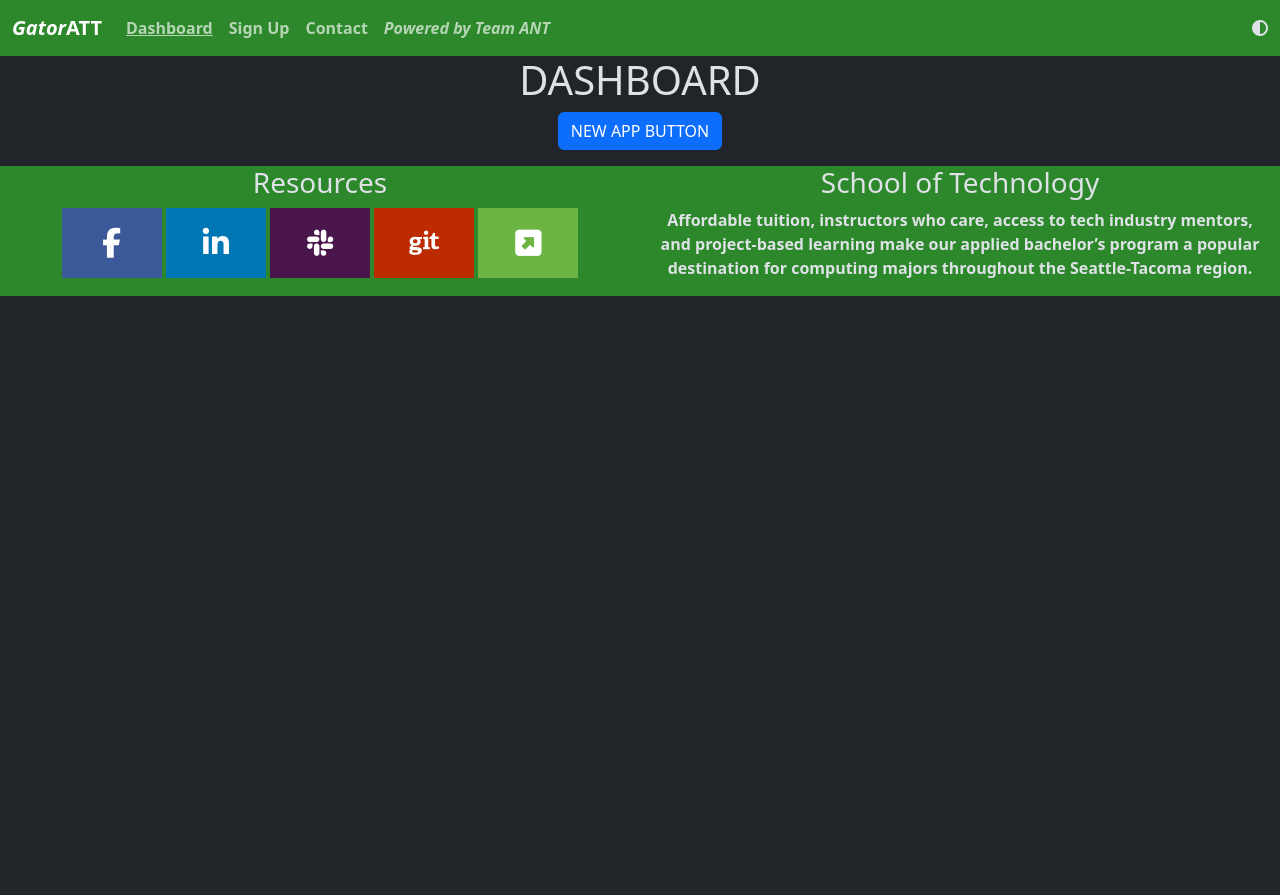
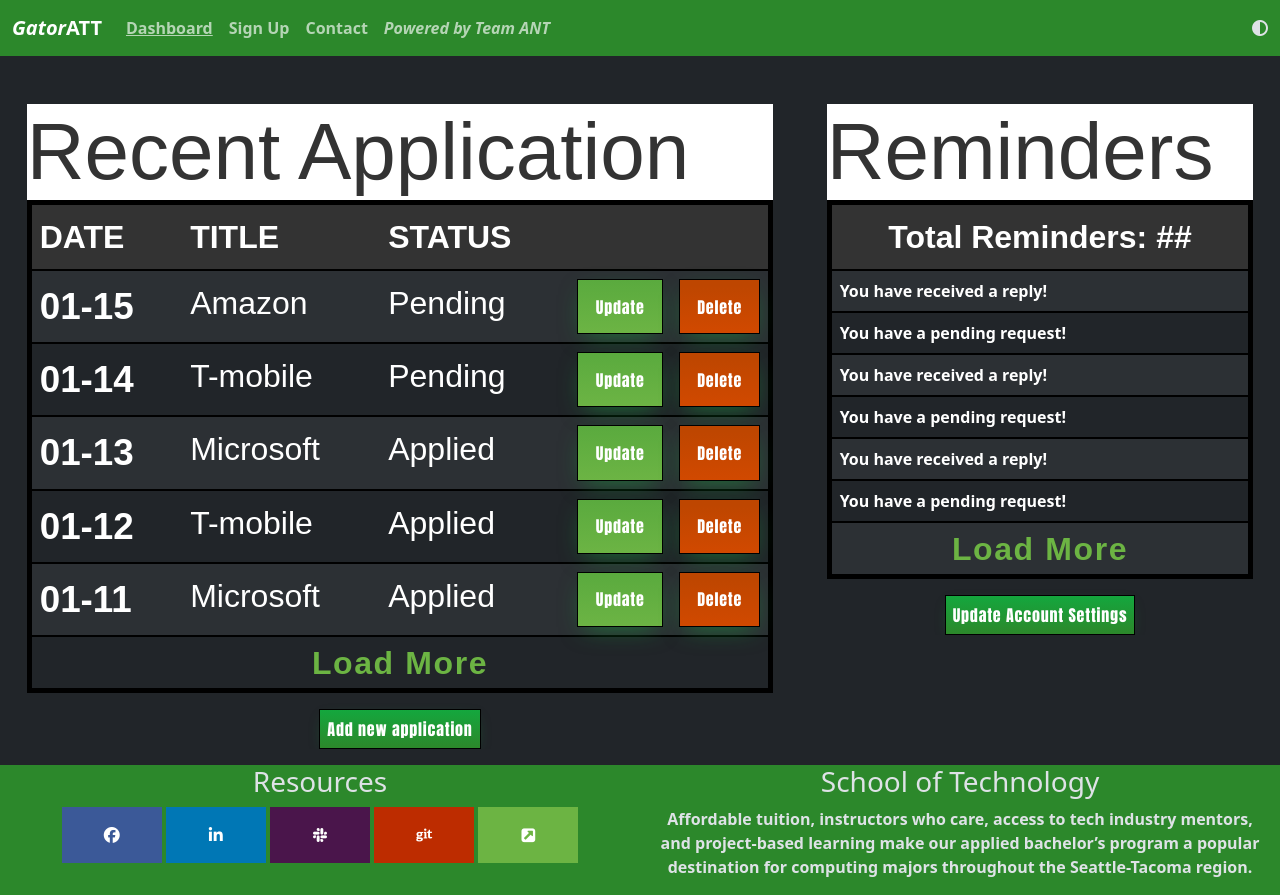
Before and after one commit to lukeckk/TeamAnt, a PHP site: page /SprintTwo/html/dashboard.html in a window 1280 px wide. Before the commit the page ends 296 px from the top, so only its background shows below. Run offline with PHP 8.4, Linux system fonts and the light colour scheme; some libraries are stand-ins or nearby versions; some web fonts are replaced.

Commit message:
Copied Dash from sprint 1 and made styling changes. Fonts in the table are bigger, and now all fonts are not the same.

```diff
--- a/SprintOne/dashboard.html
+++ b/SprintOne/dashboard.html
@@ -1,10 +1,10 @@
 <!DOCTYPE html>
-<html>
+<html id="htmlTag" lang="en" data-bs-theme="">
 
 <head>
-  <html id="htmlTag" lang="en" data-bs-theme="">
 
-  <head>
+
+
     <script src="script.js"></script>
     <meta charset="utf-8">
     <meta name="viewport" content="width=device-width">
--- a/SprintTwo/html/dashboard.html
+++ b/SprintTwo/html/dashboard.html
@@ -4,12 +4,19 @@
   <meta charset="utf-8">
   <meta name="viewport" content="width=device-width, initial-scale=1">
   <title>Dashboard</title>
+
   <!--CDN IMPORTS-->
   <script src="https://code.jquery.com/jquery-3.5.1.slim.min.js" integrity="sha384-DfXdz2htPH0lsSSs5nCTpuj/zy4C+OGpamoFVy38MVBnE+IbbVYUew+OrCXaRkfj" crossorigin="anonymous"></script>
+  <script src="../scripts/scripts.js"></script>
+  <script src="https://kit.fontawesome.com/dacf05fad1.js" crossorigin="anonymous"></script>
+
   <link href="https://cdn.jsdelivr.net/npm/bootstrap@5.3.2/dist/css/bootstrap.min.css" rel="stylesheet" integrity="sha384-T3c6CoIi6uLrA9TneNEoa7RxnatzjcDSCmG1MXxSR1GAsXEV/Dwwykc2MPK8M2HN" crossorigin="anonymous">
-  <script src="../scripts/scripts.js"></script>
   <link href="../styles/styles.css" rel="stylesheet" type="text/css">
-  <script src="https://kit.fontawesome.com/dacf05fad1.js" crossorigin="anonymous"></script>
+
+  <link href="https://fonts.cdnfonts.com/css/bignoodletitling" rel="stylesheet">
+  <link rel="stylesheet" href="https://cdnjs.cloudflare.com/ajax/libs/font-awesome/4.7.0/css/font-awesome.min.css">
+
+
 </head>
 
 
@@ -19,11 +26,113 @@
 <!--NAVBAR ENDS HERE, NO ELEMENTS ABOVE THIS LINE-->
 
 
+<div id="Dashcontainer" class="container-fluid pt-5">
+  <div class="row justify-content-evenly h-100 ">
+    <div id="dashleftcolumn" class="col-lg-7 col-md-7 col-sm-12 col-xs-12 p-0">
+      <h3 class="mb-0">Recent Application</h3>
+      <table id="dashtable" class="table table-striped table-hover mb-0">
+        <thead>
+        <tr>
+          <th scope="col">DATE</th>
+          <th scope="col">TITLE</th>
+          <th scope="col">STATUS</th>
+          <th></th>
+          <th></th>
 
-<div class="container-fluid text-center">
-  <h1>DASHBOARD</h1>
-  <button class="btn btn-primary" onclick="location.href='application.html'">NEW APP BUTTON</button>
+        </tr>
+        </thead>
+        <tbody>
+        <tr>
+          <th class="date" scope="row">01-15</th>
+          <td>Amazon</td>
+          <td>Pending</td>
+          <th scope="col"><button class="ApplicationButtonUP">Update</button></th>
+          <th scope="col"><button class="ApplicationButtonDE">Delete</button></th>
+        </tr>
+        <tr>
+          <th class="date" scope="row">01-14</th>
+          <td>T-mobile</td>
+          <td>Pending</td>
+          <th scope="col"><button class="ApplicationButtonUP">Update</button></th>
+          <th scope="col"><button class="ApplicationButtonDE">Delete</button></th>
+        </tr>
+        <tr>
+          <th class="date" scope="row">01-13</th>
+          <td>Microsoft</td>
+          <td>Applied</td>
+          <th scope="col"><button class="ApplicationButtonUP">Update</button></th>
+          <th scope="col"><button class="ApplicationButtonDE">Delete</button></th>
+        </tr>
+        <tr>
+          <th class="date" scope="row">01-12</th>
+          <td>T-mobile</td>
+          <td>Applied</td>
+          <th scope="col"><button class="ApplicationButtonUP">Update</button></th>
+          <th scope="col"><button class="ApplicationButtonDE">Delete</button></th>
+        </tr>
+        <tr>
+          <th class="date" scope="row">01-11</th>
+          <td>Microsoft</td>
+          <td>Applied</td>
+          <th scope="col"><button class="ApplicationButtonUP">Update</button></th>
+          <th scope="col"><button class="ApplicationButtonDE">Delete</button></th>
+        </tr>
+        <tr>
+          <td class="loadmore text-center" colspan="5" ><p id="LeftLoadMore">Load More</p></td>
+        </tr>
+        </tbody>
+      </table>
+
+
+      <div class=" linkbutton col-12 text-center">
+        <a href="application.html"><button class="dashButtonLinks" role="button">Add new application</button></a>
+      </div>
+    </div>
+
+    <div id="dashrightcolumn" class="col-lg-4 col-md-4 col-sm-12 col-xs-12  text-left p-0" >
+      <h3 class="mb-0">Reminders</h3>
+      <table id="remindertable" class="table table-striped mb-0">
+        <thead>
+        <tr>
+          <th>Total Reminders: ##</th>
+        </tr>
+        </thead>
+        <tbody>
+        <tr>
+          <th class="reminder" scope="row">You have received a reply!</th>
+        </tr>
+        <tr>
+          <th class="reminder" scope="row">You have a pending request!</th>
+        </tr>
+        <tr>
+          <th class="reminder" scope="row">You have received a reply!</th>
+        </tr>
+        <tr>
+          <th class="reminder" scope="row">You have a pending request!</th>
+        </tr>
+        <tr>
+          <th class="reminder" scope="row">You have received a reply!</th>
+        </tr>
+        <tr>
+          <th class="reminder" scope="row">You have a pending request!</th>
+        </tr>
+        <tr>
+          <td class="loadmore text-center" colspan="5"><p id="RightLoadMore">Load More</p></td>
+        </tr>
+        </tbody>
+      </table>
+
+
+    <div class=" linkbutton col-12 text-center">
+      <a href=""><button class="dashButtonLinks" role="button">Update Account Settings</button></a>
+    </div>
+    </div>
+  </div>
+
+
 </div>
+
+
 
 
 
--- a/SprintTwo/styles/styles.css
+++ b/SprintTwo/styles/styles.css
@@ -53,3 +53,149 @@
     color:white;
     background-color: #6CB443;
 }
+
+
+/*Dashboard Styles*/
+
+#dashleftcolumn, #dashrightcolumn {
+    margin:0 auto;
+    overflow-x: auto;
+}
+
+#dashtable td{
+    font-family: proxima-nova,sans-serif,Arial,Helvetica,Verdana;;
+    font-weight: 300;
+    font-size: 2rem;
+    height:100%;
+}
+
+#dashtable thead th, #remindertable thead th {
+    font-family: proxima-nova,sans-serif,Arial,Helvetica,Verdana;
+    background-color: #333333;
+    font-weight: 600;
+    font-size: 130%;
+    color: white;
+    height:100%;
+    border-top:2px solid black;
+}
+
+.date {
+    font-family: proxima-nova,sans-serif,Arial,Helvetica,Verdana;
+    font-weight: 600;
+    font-size: 2.3rem;
+}
+
+#dashtable button {
+    width:100%;
+}
+
+#Dashcontainer h3 {
+    font-family: 'BigNoodleTitling', sans-serif,Impact,Arial,Verdana;
+    font-weight: 500;
+    font-size: 5rem!important;
+    padding:0;
+}
+
+#dashrightcolumn h3, #dashleftcolumn h3 {
+    background-color: white;
+    color: #333333;
+
+
+}
+
+#dashtable thead th, #remindertable thead th {
+    height:100%;
+    font-family: proxima-nova,sans-serif,Arial,Helvetica,Verdana;;
+    font-size: 2rem;
+    border-top:2px solid black;
+}
+
+#dashleftcolumn, #dashrightcolumn {
+    height:100%;
+}
+
+#dashtable, #remindertable {
+    border: 5px solid black;
+    height:100%;
+}
+
+#dashtable tbody tr, #remindertable tbody tr {
+    border-bottom: 2px solid black;
+    border-top: 2px solid black;
+}
+
+#LeftLoadMore, #RightLoadMore {
+    font-family: 'BigNoodleTitling', sans-serif,Impact,Arial,Verdana;
+    letter-spacing:1.6px;
+    font-weight: 600;
+    font-size: 32px;
+    color: #6CB443;
+    text-align: center;
+    margin:0px;
+
+}
+
+#remindertable .loadmore, #dashtable .loadmore {
+    padding-top: 0.1rem;
+    padding-bottom: 0.1rem;
+}
+
+.linkbutton {
+    margin-top: 1rem;
+}
+
+
+#remindertable thead tr {
+    text-align: center;
+    font-size: 130%;
+
+}
+
+.ApplicationButtonUP{
+    width:100%;
+    height:100%;
+    padding:4px;
+    background-color: #6CB443;
+    background: linear-gradient(180deg, rgba(90,170,62,1), rgba(108,180,68,1) 100%);
+
+}
+
+.ApplicationButtonDE {
+    width:100%;
+    height:100%;
+    padding:4px;
+    background-color: #D14900;
+    background: linear-gradient(180deg, rgb(190, 70, 0) 10.6%, rgb(209, 73, 0) 100%);
+
+}
+.dashButtonLinks {
+    height:100%;
+    padding:7px;
+    background-color: #2C882B;
+    background: linear-gradient(180deg, rgba(20,167,62,1) 0%, rgba(44,136,43,1) 100%);
+
+}
+
+.dashButtonLinks, .ApplicationButtonUP, .ApplicationButtonDE {
+    align-items: center;
+    font-family: IMPACT;
+    letter-spacing:1.4px;
+    font-weight: 500;
+    font-decoration: none;
+    color: white;
+    border: black solid 1px;
+    box-shadow: 0 0.7em 1.5em -0.5em #14a73e98;
+    letter-spacing: 0.05em;
+    border-radius: 0;
+    cursor: pointer;
+    user-select: none;
+    -webkit-user-select: none;
+    touch-action: manipulation;
+    box-shadow: 0 0.3em 1em -0.5em #14a73e98;
+}
+
+.dashButtonLinks:hover, .ApplicationButtonUP, .ApplicationButtonDE {
+    box-shadow: 0 0.5em 1.5em -0.5em #14a73e98;
+}
+
+/*End of Dashboard Styles*/
```
Also changed, not shown: SprintOne/styles/style.css (added, +284 -0 lines).
